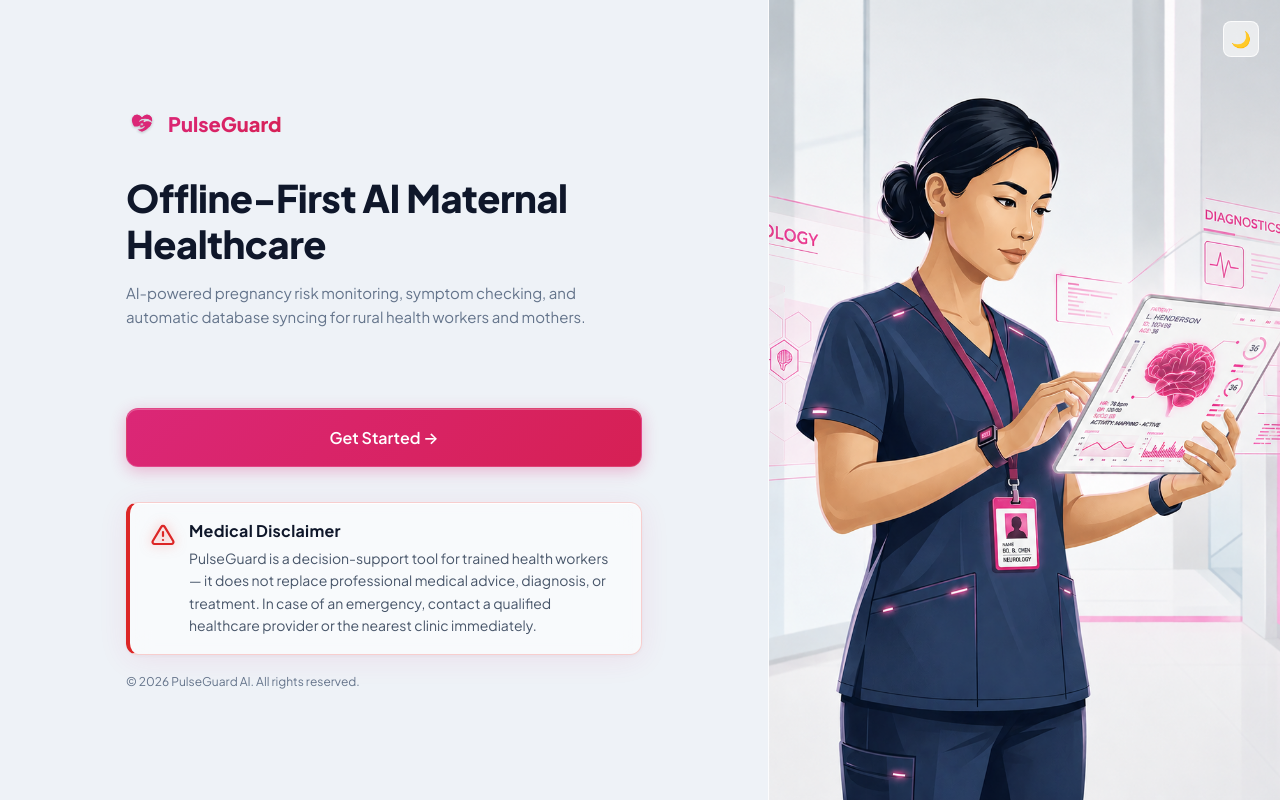
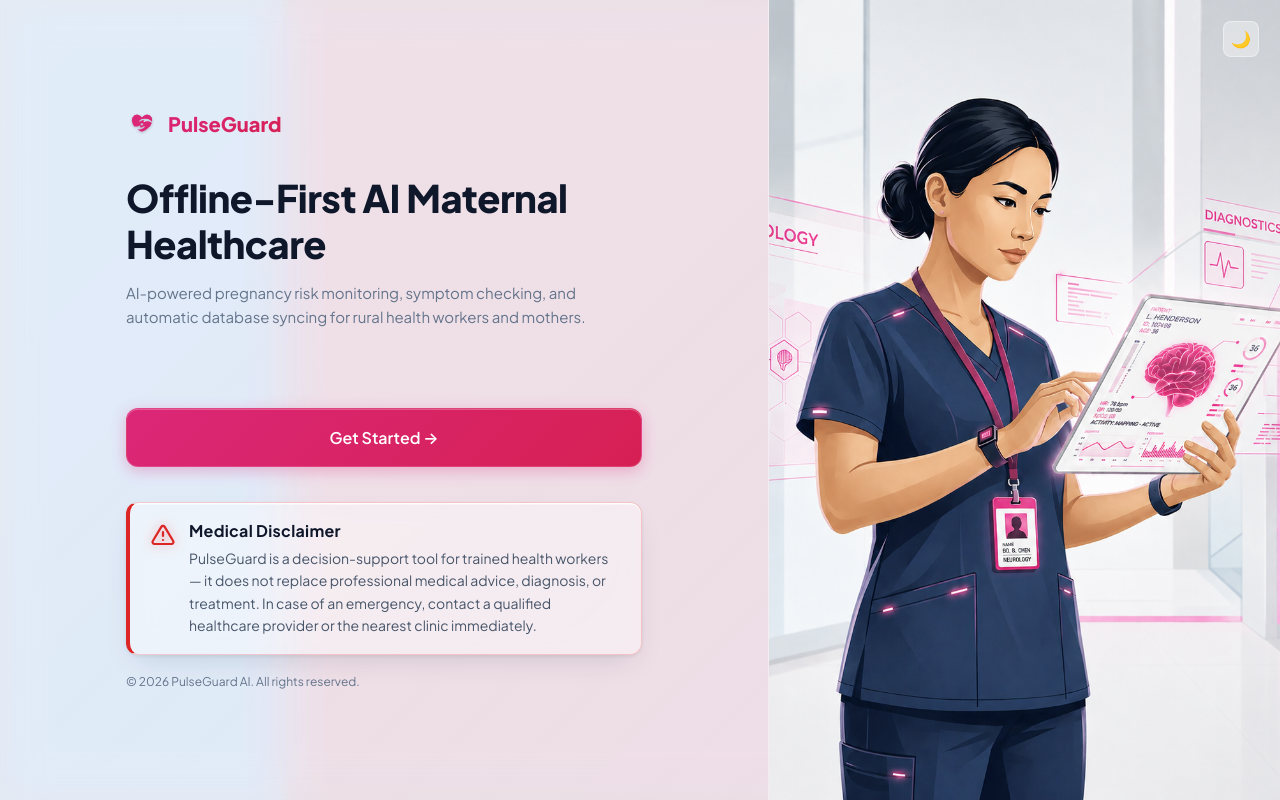
Before and after one commit to ishmam259/PulseGuard, a React (Vite) app in the folder frontend/: page / in a window 1280 px wide. Built offline with nearby package versions, Linux system fonts and the light colour scheme; no server answers.

Commit message:
UI Refined

```diff
--- a/frontend/src/App.css
+++ b/frontend/src/App.css
@@ -6,7 +6,7 @@
 .app {
   min-height: 100vh;
   position: relative;
-  background-color: var(--color-bg-start);
+  background: transparent;
   color: var(--color-text);
 }
 
@@ -607,7 +607,7 @@ select.input option {
 }
 
 .bottom-nav a.active, .nav-link.active {
-  background: var(--color-primary-dim);
+  background: var(--color-surface-hover);
   color: var(--color-primary);
   font-weight: 700;
   box-shadow: none;
@@ -1007,7 +1007,9 @@ select.input option {
   min-height: 100vh;
   display: grid;
   grid-template-columns: 1fr;
-  background-color: var(--color-bg-start);
+  background: var(--gradient-shell);
+  backdrop-filter: var(--blur-glass);
+  -webkit-backdrop-filter: var(--blur-glass);
 }
 
 @media (min-width: 1024px) {
@@ -1110,7 +1112,9 @@ select.input option {
   min-height: 100vh;
   display: grid;
   grid-template-columns: 280px 1fr;
-  background-color: var(--color-bg-start);
+  background: var(--gradient-shell);
+  backdrop-filter: var(--blur-glass);
+  -webkit-backdrop-filter: var(--blur-glass);
 }
 
 .sidebar {
@@ -1152,7 +1156,7 @@ select.input option {
 }
 
 .sidebar-nav a.active {
-  background: var(--color-primary-dim);
+  background: var(--color-surface-hover);
   color: var(--color-primary);
   position: relative;
   box-shadow: none;
@@ -1371,7 +1375,9 @@ select.input option {
 /* ── Responsive Patient/Worker Shell Layout ── */
 .app-layout-shell {
   min-height: 100vh;
-  background-color: var(--color-bg-start);
+  background: var(--gradient-shell);
+  backdrop-filter: var(--blur-glass);
+  -webkit-backdrop-filter: var(--blur-glass);
   color: var(--color-text);
   display: block; /* Mobile default */
 }
@@ -1434,7 +1440,7 @@ select.input option {
 }
 
 .mobile-bottom-nav a.active {
-  background: var(--color-primary-dim);
+  background: var(--color-surface-hover);
   color: var(--color-primary);
   font-weight: 700;
   box-shadow: none;
@@ -1504,7 +1510,7 @@ select.input option {
   }
 
   .desktop-sidebar-nav a.active {
-    background: var(--color-primary-dim);
+    background: var(--color-surface-hover);
     color: var(--color-primary);
     position: relative;
     box-shadow: none;
--- a/frontend/src/index.css
+++ b/frontend/src/index.css
@@ -9,11 +9,11 @@
   --color-bg-end: #eff2f6;
   --color-bg-accent: rgba(255, 255, 255, 0.45);
 
-  --color-surface: rgba(255, 255, 255, 0.58);
-  --color-surface-hover: rgba(255, 255, 255, 0.72);
-  --color-surface-active: rgba(255, 255, 255, 0.85);
-  --color-surface-solid: rgba(255, 255, 255, 0.68);
-  --color-surface-elevated: rgba(255, 255, 255, 0.75);
+  --color-surface: rgba(255, 255, 255, 0.35);
+  --color-surface-hover: rgba(255, 255, 255, 0.50);
+  --color-surface-active: rgba(255, 255, 255, 0.65);
+  --color-surface-solid: rgba(255, 255, 255, 0.45);
+  --color-surface-elevated: rgba(255, 255, 255, 0.55);
 
   --color-blob-1: radial-gradient(ellipse, rgba(219, 39, 119, 0.10) 0%, rgba(148, 163, 184, 0.10) 40%, transparent 70%);
   --color-blob-2: radial-gradient(ellipse, rgba(148, 163, 184, 0.12) 0%, transparent 70%);
@@ -43,20 +43,21 @@
   --color-text: #0f172a;
   --color-text-secondary: #475569;
   --color-muted: #64748b;
-  --color-border: rgba(255, 255, 255, 0.82);
-  --color-border-light: rgba(255, 255, 255, 0.92);
+  --color-border: rgba(255, 255, 255, 0.40);
+  --color-border-light: rgba(255, 255, 255, 0.60);
 
   /* ── Gradients ── */
   --gradient-primary: linear-gradient(135deg, #db2777, #D62054);
   --gradient-danger: linear-gradient(135deg, #dc2626, #ef4444);
   --gradient-warning: linear-gradient(135deg, #f59e0b, #fbbf24);
-  --gradient-surface: linear-gradient(135deg, rgba(255, 255, 255, 0.65), rgba(255, 255, 255, 0.50));
-  --gradient-bg: linear-gradient(135deg, #eef2f7 0%, #e8edf5 25%, #f0f3f8 50%, #eaeef4 75%, #eff2f6 100%);
+  --gradient-surface: linear-gradient(135deg, rgba(255, 255, 255, 0.45), rgba(255, 255, 255, 0.20));
+  --gradient-shell: linear-gradient(135deg, rgba(255, 255, 255, 0.15), rgba(255, 255, 255, 0.05));
+  --gradient-bg: linear-gradient(to right, #e7dee3 0%, #e7dee3 100%);
 
   /* ── Shadows ── */
-  --shadow-sm: 0 2px 8px rgba(0, 0, 0, 0.02);
-  --shadow-card: 0 4px 30px rgba(219, 39, 119, 0.09), 0 1.5px 4px rgba(0, 0, 0, 0.04), inset 0 1px 0 rgba(255, 255, 255, 0.9);
-  --shadow-elevated: 0 20px 40px -15px rgba(0, 0, 0, 0.05), inset 0 1px 0 rgba(255, 255, 255, 0.9);
+  --shadow-sm: 0 2px 8px rgba(15, 23, 42, 0.04);
+  --shadow-card: 0 12px 30px -10px rgba(15, 23, 42, 0.15), 0 1.5px 4px rgba(15, 23, 42, 0.08), inset 0 1.5px 0 rgba(255, 255, 255, 0.85);
+  --shadow-elevated: 0 25px 50px -12px rgba(15, 23, 42, 0.18), inset 0 1.5px 0 rgba(255, 255, 255, 0.85);
   --shadow-glow-primary: 0 0 20px rgba(219, 39, 119, 0.08);
   --shadow-glow-danger: 0 0 20px rgba(239, 68, 68, 0.08);
   --shadow-inset: inset 0 1px 0 rgba(255, 255, 255, 0.8);
@@ -159,7 +160,8 @@
   --gradient-primary: linear-gradient(135deg, #db2777, #D62054);
   --gradient-danger: linear-gradient(135deg, #f87171, #ef4444);
   --gradient-surface: linear-gradient(135deg, rgba(255, 255, 255, 0.075), rgba(255, 255, 255, 0.035));
-  --gradient-bg: linear-gradient(135deg, #050608 0%, #08090e 25%, #0a0b10 50%, #08090e 75%, #060709 100%);
+  --gradient-shell: linear-gradient(135deg, rgba(255, 255, 255, 0.075), rgba(255, 255, 255, 0.035));
+  --gradient-bg: linear-gradient(to right, #120a0d 0%, #120a0d 100%);
 
   /* ── Shadows ── */
   --shadow-sm: 0 2px 8px rgba(0, 0, 0, 0.2);
@@ -229,7 +231,8 @@
     --gradient-primary: linear-gradient(135deg, #db2777, #D62054);
     --gradient-danger: linear-gradient(135deg, #f87171, #ef4444);
     --gradient-surface: linear-gradient(135deg, rgba(255, 255, 255, 0.075), rgba(255, 255, 255, 0.035));
-    --gradient-bg: linear-gradient(135deg, #050608 0%, #08090e 25%, #0a0b10 50%, #08090e 75%, #060709 100%);
+    --gradient-shell: linear-gradient(135deg, rgba(255, 255, 255, 0.075), rgba(255, 255, 255, 0.035));
+    --gradient-bg: linear-gradient(to right, #120a0d 0%, #120a0d 100%);
 
     /* ── Shadows ── */
     --shadow-sm: 0 2px 8px rgba(0, 0, 0, 0.2);
@@ -267,65 +270,13 @@ body {
   position: relative;
 }
 
-body::before {
-  content: "";
-  position: fixed;
-  top: -40%;
-  left: -20%;
-  width: 80%;
-  height: 80%;
-  background: var(--color-blob-1);
-  pointer-events: none;
-  z-index: 0;
-}
-
-body::after {
-  content: "";
-  position: fixed;
-  bottom: -30%;
-  right: -10%;
-  width: 70%;
-  height: 70%;
-  background: var(--color-blob-2);
-  pointer-events: none;
-  z-index: 0;
-}
-
-/* Extra ambient blobs */
-.blob1 {
-  position: fixed;
-  top: 30%;
-  right: 20%;
-  width: 400px;
-  height: 400px;
-  border-radius: 50%;
-  background: var(--color-blob-3);
-  pointer-events: none;
-  z-index: 0;
-}
-
-.blob2 {
-  position: fixed;
-  top: 10%;
-  right: 35%;
-  width: 300px;
-  height: 300px;
-  border-radius: 50%;
-  background: var(--color-blob-4);
-  pointer-events: none;
-  z-index: 0;
-}
-
+/* All background circular blobs hidden to ensure uniform non-circular styling */
+body::before,
+body::after,
+.blob1,
+.blob2,
 .blob3 {
-  position: fixed;
-  bottom: 10%;
-  left: 30%;
-  width: 350px;
-  height: 350px;
-  border-radius: 50%;
-  background: var(--color-blob-5);
-  pointer-events: none;
-  z-index: 0;
+  display: none !important;
 }
 #root {
   min-height: 100vh;
@@ -480,3 +431,18 @@ p { margin: 0; }
 .stagger > *:nth-child(6) { animation-delay: 300ms; }
 .stagger > *:nth-child(7) { animation-delay: 360ms; }
 .stagger > *:nth-child(8) { animation-delay: 420ms; }
+
+/* Desktop background layout zones (places neutral backdrop behind the sidebar only when visible) */
+@media (min-width: 768px) {
+  :root {
+    --gradient-bg: linear-gradient(to right, #e2e8f0 0px, #e2e8f0 280px, #e7dee3 290px, #e7dee3 100%);
+  }
+  :root.dark {
+    --gradient-bg: linear-gradient(to right, #050608 0px, #050608 280px, #120a0d 290px, #120a0d 100%);
+  }
+  @media (prefers-color-scheme: dark) {
+    :root:not(.light) {
+      --gradient-bg: linear-gradient(to right, #050608 0px, #050608 280px, #120a0d 290px, #120a0d 100%);
+    }
+  }
+}
```
Also changed, not shown: 1 other file (tests, documents, lock files or other folders).
